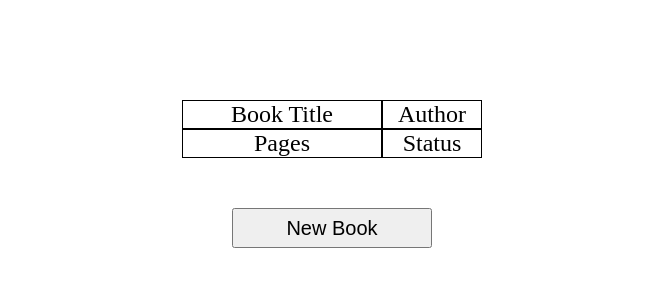
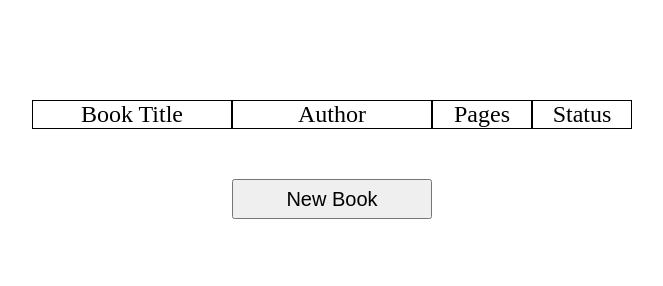
Before and after one commit to evanch98/library, a plain HTML site: page index.html in a window 1280 px wide. Shown: the whole page, without its empty margins (308-971 px from the left). Drawn offline with Linux system fonts and the light colour scheme.

Commit message:
Add additional columns in grid container

```diff
--- a/styles.css
+++ b/styles.css
@@ -19,7 +19,7 @@ body {
 .container {
     display: grid;
     width: 100%;
-    grid-template-columns: 200px 100px;
+    grid-template-columns: repeat(2, 200px) 100px 100px;
     justify-content: center;
 }
 
```
